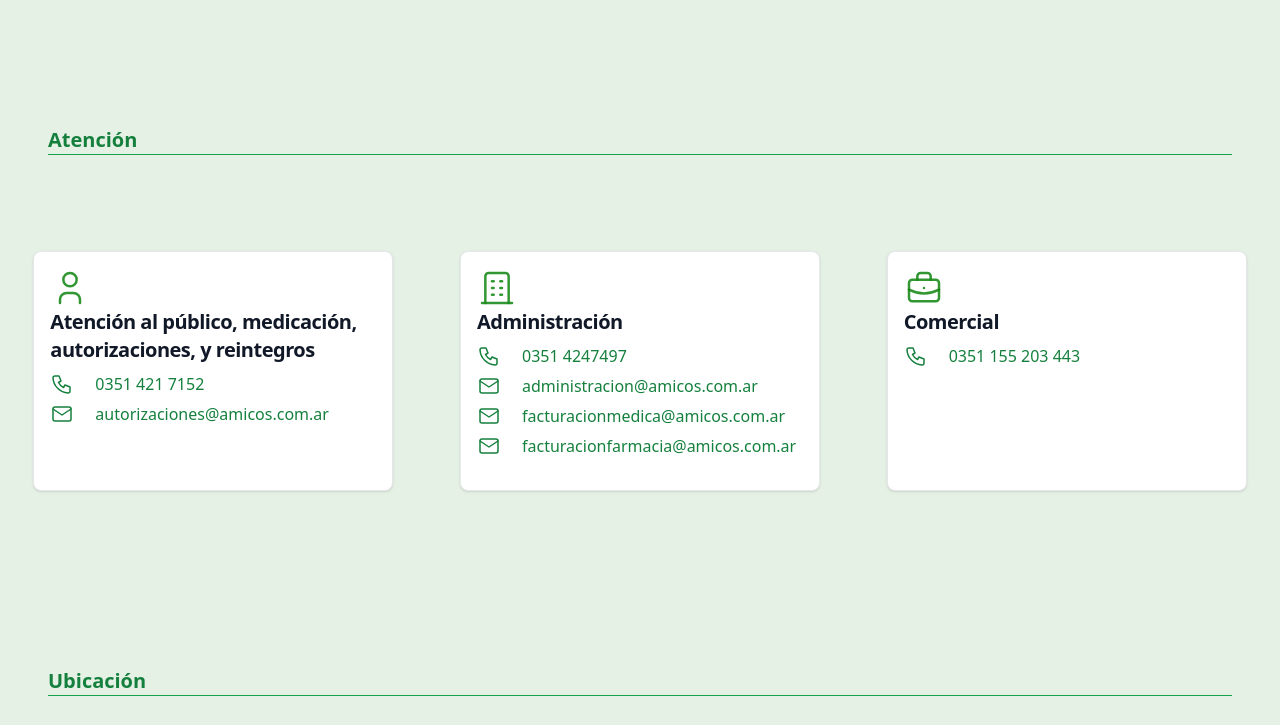
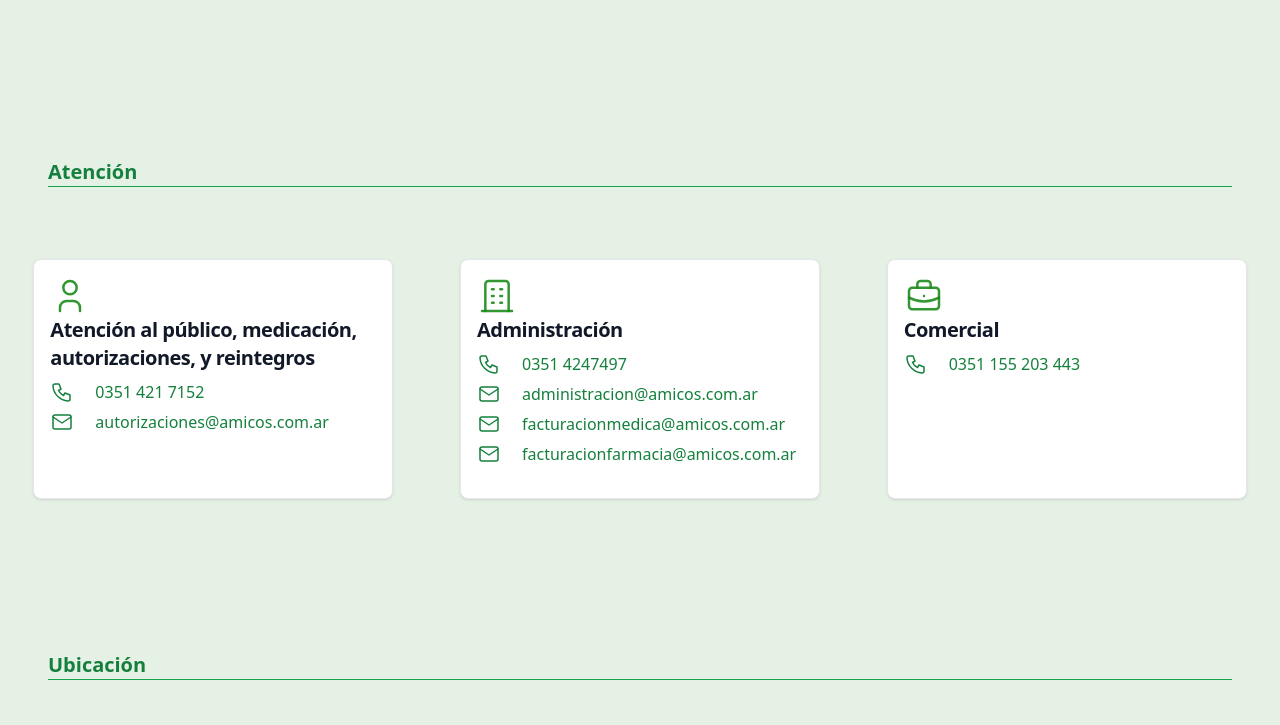
Before and after one commit to vlnrtta/landing-astro-amicos, an Astro site: page / in a window 1280 px wide. Shown: the part 2753-3478 px from the top of the page. Built offline with nearby package versions, Linux system fonts and the light colour scheme; Astro itself is replaced by a stand-in of ours.

Commit message:
modificacion 11

```diff
--- a/src/components/App.astro
+++ b/src/components/App.astro
@@ -22,7 +22,7 @@
         </ul>
 
     </div>
-    <div class="mx-32 my-6 p-8">
+    <div class="p-4 sm:mx-20 my-6">
         <a href="https://play.google.com/store/apps/details?id=ar.com.amicos">
             <button type="button" class="text-gray-900 shadow-2xl shadow-gray-700 hover:shadow-2xl hover:shadow-gray-800 text-lg bg-white hover:bg-gray-100 border border-gray-200 focus:ring-4 focus:outline-none focus:ring-gray-100 font-medium rounded-lg w-64 p-12 py-2.5 inline-flex items-center">
                 <Play class="h-8 w-8 mr-4"/>
--- a/src/components/Atencion.astro
+++ b/src/components/Atencion.astro
@@ -1,12 +1,12 @@
 
-<div id="atencion" class="mt-32 mb-12 mx-12">
+<div id="atencion" class="mt-40 mb-12 mx-12">
 <p class="text-xl font-semibold text-green-700">Atención</p>
 <hr class="border-green-600" />
 </div>
 
 <div class="grid grid-cols-1 place-content-center sm:grid-cols-1 md:grid-cols-1 lg:grid-cols-1 xl:grid-cols-3">
 
-    <div class="p-4 mx-auto my-12 leading-normal bg-white border border-gray-200 rounded-lg shadow w-[400px]" style="width: 360px; height: 240px">
+    <div class="p-4 mx-auto my-6 leading-normal bg-white border border-gray-200 rounded-lg shadow w-[400px]" style="width: 360px; height: 240px">
         <svg  xmlns="http://www.w3.org/2000/svg"  width="40"  height="40"  viewBox="0 0 24 24"  fill="none"  stroke="#198a19e3"  stroke-width="1.5"  stroke-linecap="round"  stroke-linejoin="round"  class="icon icon-tabler icons-tabler-outline icon-tabler-user"><path stroke="none" d="M0 0h24v24H0z" fill="none"/><path d="M8 7a4 4 0 1 0 8 0a4 4 0 0 0 -8 0" /><path d="M6 21v-2a4 4 0 0 1 4 -4h4a4 4 0 0 1 4 4v2" /></svg>
         <p class="mb-2 text-xl font-semibold tracking-tight text-gray-900">Atención al público, medicación, autorizaciones, y reintegros</p>
         <p class="inline-flex font-medium items-center text-green-700">
@@ -19,7 +19,7 @@
         </p>
     </div>
 
-    <div class="p-4 mx-auto my-12 leading-normal bg-white border border-gray-200 rounded-lg shadow w-[400px]" style="width: 360px; height: 240px">
+    <div class="p-4 mx-auto my-6 leading-normal bg-white border border-gray-200 rounded-lg shadow w-[400px]" style="width: 360px; height: 240px">
         <svg  xmlns="http://www.w3.org/2000/svg"  width="40"  height="40"  viewBox="0 0 24 24"  fill="none"  stroke="#198a19e3"  stroke-width="1.5"  stroke-linecap="round"  stroke-linejoin="round"  class="icon icon-tabler icons-tabler-outline icon-tabler-building"><path stroke="none" d="M0 0h24v24H0z" fill="none"/><path d="M3 21l18 0" /><path d="M9 8l1 0" /><path d="M9 12l1 0" /><path d="M9 16l1 0" /><path d="M14 8l1 0" /><path d="M14 12l1 0" /><path d="M14 16l1 0" /><path d="M5 21v-16a2 2 0 0 1 2 -2h10a2 2 0 0 1 2 2v16" /></svg>
         <p class="mb-2 text-xl font-semibold tracking-tight text-gray-900">Administración</p>
         <p class="inline-flex font-medium items-center text-green-700">
@@ -40,7 +40,7 @@
         </p>
     </div>
 
-    <div class="p-4 mx-auto my-12 leading-normal bg-white border border-gray-200 rounded-lg shadow w-[400px]" style="width: 360px; height: 240px">
+    <div class="p-4 mx-auto my-6 leading-normal bg-white border border-gray-200 rounded-lg shadow w-[400px]" style="width: 360px; height: 240px">
         <svg  xmlns="http://www.w3.org/2000/svg"  width="40"  height="40"  viewBox="0 0 24 24"  fill="none"  stroke="#198a19e3"  stroke-width="1.5"  stroke-linecap="round"  stroke-linejoin="round"  class="icon icon-tabler icons-tabler-outline icon-tabler-briefcase"><path stroke="none" d="M0 0h24v24H0z" fill="none"/><path d="M3 7m0 2a2 2 0 0 1 2 -2h14a2 2 0 0 1 2 2v9a2 2 0 0 1 -2 2h-14a2 2 0 0 1 -2 -2z" /><path d="M8 7v-2a2 2 0 0 1 2 -2h4a2 2 0 0 1 2 2v2" /><path d="M12 12l0 .01" /><path d="M3 13a20 20 0 0 0 18 0" /></svg>
         <p class="mb-2 text-xl font-semibold tracking-tight text-gray-900">Comercial</p>
         <p class="inline-flex font-medium items-center text-green-700">
```
